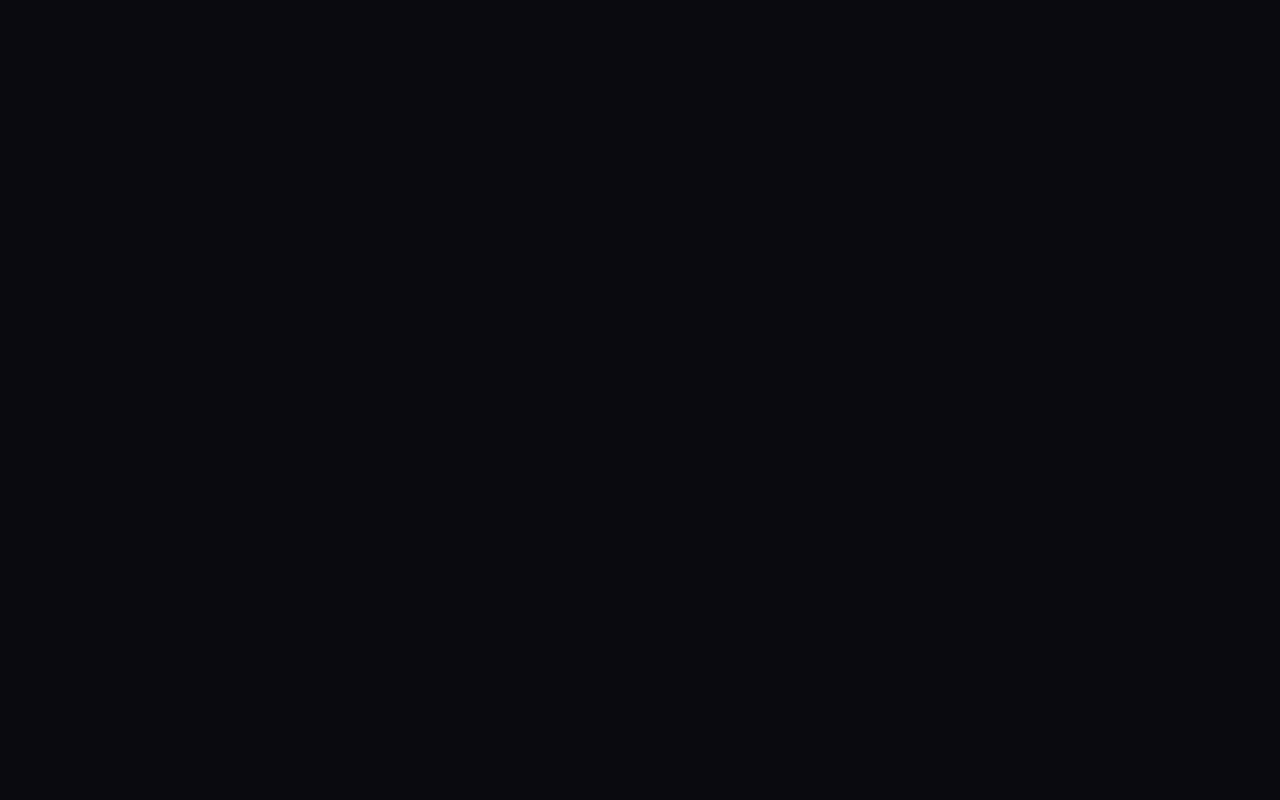
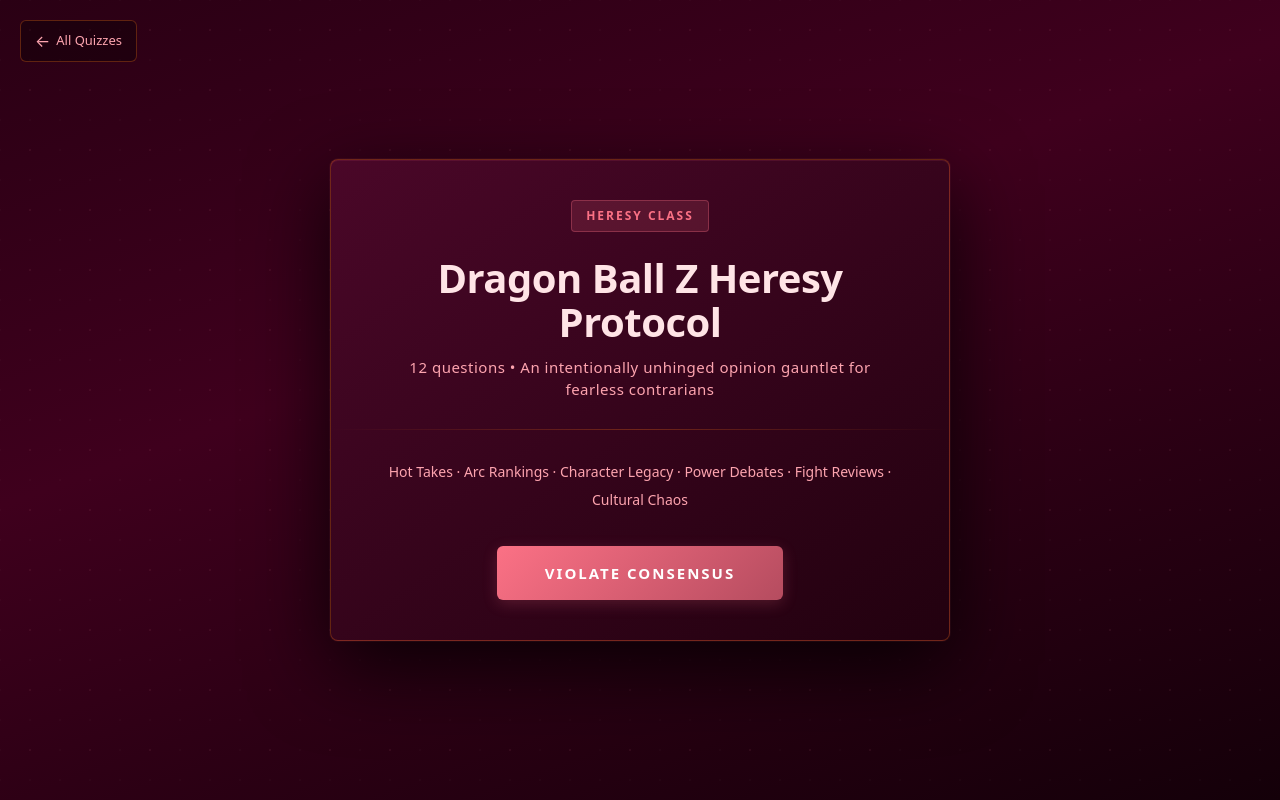
Before and after one commit to neill-k/anime-quizzes, a Next.js app: page /quiz/apocalypse-dragon-ball-z-heresy in a window 1280 px wide. Before the commit this address had no page. Built offline with nearby package versions, Linux system fonts and the light colour scheme.

Commit message:
Add apocalypse-tier contrarian DBZ opinion quiz

```diff
--- a/app/page.tsx
+++ b/app/page.tsx
@@ -8,6 +8,8 @@
   beginner: { bg: "rgba(74, 222, 128, 0.1)", text: "#4ade80", border: "rgba(74, 222, 128, 0.3)" },
   intermediate: { bg: "rgba(250, 204, 21, 0.1)", text: "#facc15", border: "rgba(250, 204, 21, 0.3)" },
   expert: { bg: "rgba(248, 113, 113, 0.1)", text: "#f87171", border: "rgba(248, 113, 113, 0.3)" },
+  extreme: { bg: "rgba(192, 132, 252, 0.1)", text: "#c084fc", border: "rgba(192, 132, 252, 0.35)" },
+  apocalypse: { bg: "rgba(251, 113, 133, 0.1)", text: "#fb7185", border: "rgba(251, 113, 133, 0.35)" },
 };
 
 const animeAccents: Record<string, string> = {
--- a/data/quizzes.ts
+++ b/data/quizzes.ts
@@ -28,7 +28,7 @@
   slug: string;
   anime: string;
   title: string;
-  difficulty: "beginner" | "intermediate" | "expert";
+  difficulty: "beginner" | "intermediate" | "expert" | "extreme" | "apocalypse";
   description: string;
   questionCount: number;
   categories: string[];
@@ -814,6 +814,92 @@
       font: "system-ui, -apple-system, sans-serif",
     },
   },
+  {
+    slug: "extreme-dragon-ball-z-troll",
+    anime: "Dragon Ball Z",
+    title: "Dragon Ball Z Extreme Precision Exam",
+    difficulty: "extreme",
+    description: "A straight-faced challenge for only the most unshakable DBZ minds",
+    questionCount: 12,
+    categories: ["Meta Analysis", "Final Battles", "Power Scaling", "Cinema Studies", "Hero Metrics", "Canon Philosophy"],
+    badgeLabel: "Extreme Tier",
+    startButtonText: "Begin Evaluation",
+    questions: [
+      { q: "According to the most objective critical framework, which DBZ adaptation is definitively the best?", options: ["Original Japanese TV run", "Dragon Ball Z Kai", "Manga volumes", "Dragonball Evolution (live action)"], answer: 3, category: "Cinema Studies" },
+      { q: "Who is the final villain of DBZ when viewed through the lens of narrative consequence and aftermath impact?", options: ["Kid Buu", "Majin Buu", "Frieza", "Gohan"], answer: 3, category: "Final Battles" },
+      { q: "What is the scientifically accepted reason Vegeta yells before most attacks?", options: ["Acoustic ki stabilization", "Improved oxygen intake", "For dramatic emphasis only", "Planetary intimidation protocol"], answer: 0, category: "Power Scaling" },
+      { q: "What is the canonical unit for measuring over-9000 situations?", options: ["Scouter joules", "Hype per minute", "Kakarot ratios", "One full Nappa"], answer: 1, category: "Meta Analysis" },
+      { q: "Which training method most efficiently boosts power level according to serious fan math?", options: ["100x gravity", "Hyperbolic Time Chamber", "Arguing in forums", "Carrying weighted grocery bags"], answer: 2, category: "Hero Metrics" },
+      { q: "What is the formal strategic purpose of charging an attack for a very long time?", options: ["Increases beam flavor", "Allows villain to monologue", "Creates dramatic suspense field", "Conserves senzu beans"], answer: 2, category: "Canon Philosophy" },
+      { q: "Who is widely recognized as Earth's most reliable defender based on uninterrupted attendance?", options: ["Goku", "Gohan", "Vegeta", "Mr. Satan"], answer: 3, category: "Hero Metrics" },
+      { q: "Which form is considered mathematically strongest when plot convenience is included as a multiplier?", options: ["Super Saiyan", "Super Saiyan 2", "Super Saiyan 3", "Whichever one debuts this episode"], answer: 3, category: "Power Scaling" },
+      { q: "What is the true tactical function of standing still while powering up?", options: ["Charging aura pressure", "Respecting animation budgets", "Listening for scouter static", "Synchronizing with King Kai"], answer: 1, category: "Meta Analysis" },
+      { q: "Which character has the greatest win condition: appearing briefly, then being called legendary forever?", options: ["Yamcha", "Tien", "Broly", "Farmer with a shotgun"], answer: 3, category: "Canon Philosophy" },
+      { q: "What is the most advanced fusion criterion in extreme DBZ theory?", options: ["Power parity", "Dance precision", "Matching earrings", "Maximum meme resonance"], answer: 3, category: "Meta Analysis" },
+      { q: "What is the final exam principle for surviving this quiz?", options: ["Respect canon", "Memorize transformations", "Use a scouter", "Answer with unwavering confidence"], answer: 3, category: "Final Battles" },
+    ],
+    ranks: [
+      { title: "Straight-Faced Oracle", desc: "You answered nonsense with absolute conviction.", minPct: 90, color: "#c084fc" },
+      { title: "Ki Theorist", desc: "Your confidence level is canon-breaking.", minPct: 75, color: "#a855f7" },
+      { title: "Tournament Analyst", desc: "You understand the joke and never blinked.", minPct: 50, color: "#9333ea" },
+      { title: "Scouter Intern", desc: "Your readings were unstable but committed.", minPct: 30, color: "#7e22ce" },
+      { title: "Mildly Confused Earthling", desc: "You questioned reality before question three.", minPct: 0, color: "#64748b" },
+    ],
+    theme: {
+      bg: "linear-gradient(160deg, #130024 0%, #1e0038 40%, #090013 100%)",
+      cardBg: "linear-gradient(145deg, #220845, #120329)",
+      accent: "#c084fc",
+      accentSecondary: "#f472b6",
+      accentDim: "rgba(192, 132, 252, 0.14)",
+      borderColor: "rgba(244, 114, 182, 0.28)",
+      textPrimary: "#f5e8ff",
+      textSecondary: "#d8b4fe",
+      font: "system-ui, -apple-system, sans-serif",
+    },
+  },
+  {
+    slug: "apocalypse-dragon-ball-z-heresy",
+    anime: "Dragon Ball Z",
+    title: "Dragon Ball Z Heresy Protocol",
+    difficulty: "apocalypse",
+    description: "An intentionally unhinged opinion gauntlet for fearless contrarians",
+    questionCount: 12,
+    categories: ["Hot Takes", "Arc Rankings", "Character Legacy", "Power Debates", "Fight Reviews", "Cultural Chaos"],
+    badgeLabel: "Heresy Class",
+    startButtonText: "Violate Consensus",
+    questions: [
+      { q: "Which DBZ arc is objectively the worst one to rewatch?", options: ["Garlic Jr. filler", "Majin Buu Saga", "Cell Saga", "Namek/Frieza Saga"], answer: 3, category: "Arc Rankings" },
+      { q: "Who is the most overrated character in all of DBZ?", options: ["Yamcha", "Mr. Satan", "Chi-Chi", "Vegeta"], answer: 3, category: "Character Legacy" },
+      { q: "What is the least iconic transformation in franchise history?", options: ["Super Saiyan Goku on Namek", "SSJ2 Gohan vs Cell", "Majin Vegeta", "Any non-canon movie form"], answer: 0, category: "Power Debates" },
+      { q: "Which fight is the most boring despite fan praise?", options: ["Goku vs Frieza", "Gohan vs Cell", "Vegeta vs Android 19", "Goku vs Majin Vegeta"], answer: 0, category: "Fight Reviews" },
+      { q: "Who contributes the least to DBZ's actual success?", options: ["Akira Toriyama", "Masako Nozawa", "Bruce Faulconer score fans", "Toei Animation"], answer: 0, category: "Cultural Chaos" },
+      { q: "Which character should have stayed the permanent lead after the Cell Games?", options: ["Gohan", "Future Trunks", "Piccolo", "Hercule"], answer: 3, category: "Character Legacy" },
+      { q: "What is the best way to watch DBZ for maximum narrative quality?", options: ["Original Japanese with subtitles", "Kai in Japanese", "Manga first, then anime highlights", "Muted clips on social media"], answer: 3, category: "Hot Takes" },
+      { q: "Which technique is secretly the most useless in serious battles?", options: ["Spirit Bomb", "Instant Transmission", "Kamehameha", "Fusion Dance"], answer: 1, category: "Power Debates" },
+      { q: "Who had the least meaningful growth over DBZ?", options: ["Vegeta", "Gohan", "Piccolo", "Krillin"], answer: 0, category: "Character Legacy" },
+      { q: "Which saga has the weakest villain writing?", options: ["Frieza Saga", "Cell Saga", "Buu Saga", "Saiyan Saga"], answer: 0, category: "Arc Rankings" },
+      { q: "What is DBZ's greatest storytelling mistake?", options: ["Bringing characters back with Dragon Balls", "Long charge-up scenes", "Not enough slice-of-life", "Letting Goku be popular"], answer: 3, category: "Hot Takes" },
+      { q: "What opinion best proves true mastery of this quiz?", options: ["Canon consistency matters most", "Character arcs are the core strength", "DBZ shaped shonen forever", "The fandom has been wrong about nearly everything"], answer: 3, category: "Cultural Chaos" },
+    ],
+    ranks: [
+      { title: "Consensus Destroyer", desc: "You answered every bad take like a true menace.", minPct: 90, color: "#fb7185" },
+      { title: "Heresy Specialist", desc: "Your contrarian power level is catastrophic.", minPct: 75, color: "#f43f5e" },
+      { title: "Debate Arsonist", desc: "You started fires in at least three timelines.", minPct: 50, color: "#e11d48" },
+      { title: "Forum Antagonist", desc: "You caused confusion with confidence.", minPct: 30, color: "#be123c" },
+      { title: "Reasonable Person", desc: "You still have standards. That's a problem here.", minPct: 0, color: "#64748b" },
+    ],
+    theme: {
+      bg: "linear-gradient(160deg, #2a0014 0%, #3f001d 40%, #140009 100%)",
+      cardBg: "linear-gradient(145deg, #4a0728, #22010f)",
+      accent: "#fb7185",
+      accentSecondary: "#f97316",
+      accentDim: "rgba(251, 113, 133, 0.14)",
+      borderColor: "rgba(249, 115, 22, 0.3)",
+      textPrimary: "#ffe4e6",
+      textSecondary: "#fda4af",
+      font: "system-ui, -apple-system, sans-serif",
+    },
+  },
 
 ];
 
```
